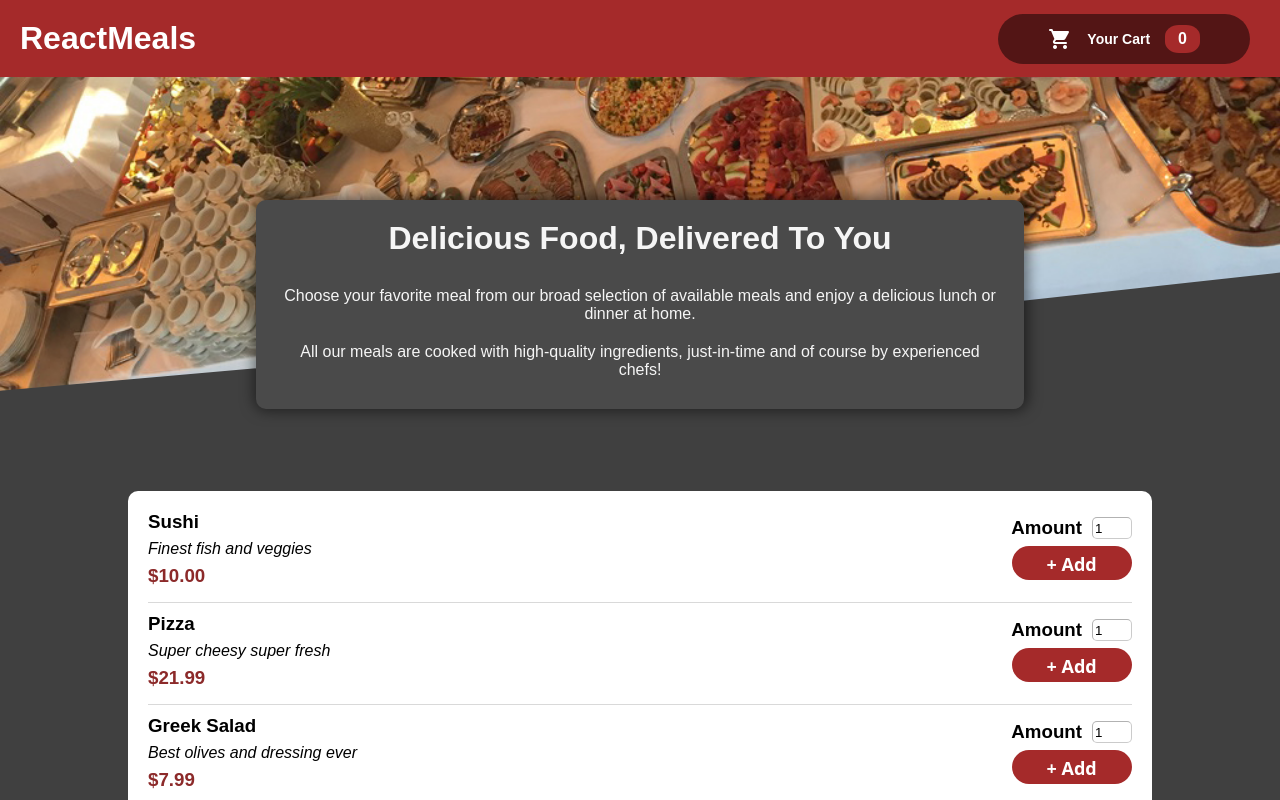
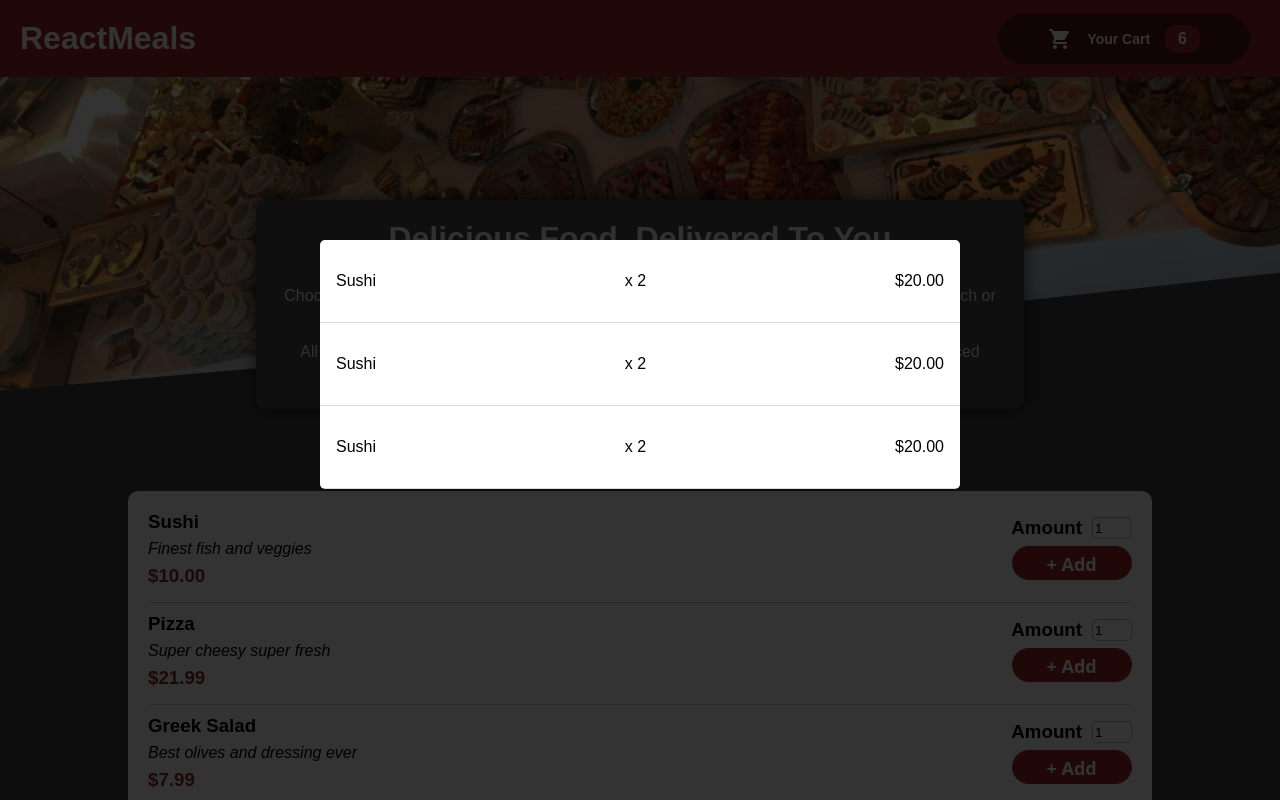
Before and after one commit to KZdesigns/orderApp, a React (Create React App) app: page / in a window 1280 px wide. Shown: the top 800 px of the page. Built offline with nearby package versions, Linux system fonts and the light colour scheme.

Commit message:
finished adding to cart functionality, now working on cart modal have some harded coded that will need to be deleted later

```diff
--- a/src/App.js
+++ b/src/App.js
@@ -3,6 +3,7 @@ import Navigation from "./components/Navigation/Navigation";
 import Jumbotron from "./components/Jumbotron/Jumbotron";
 import HeaderCard from "./components/HeaderCard/HeaderCard";
 import Menu from "./components/Menu/Menu";
+import CartModal from "./components/CartModal/CartModal";
 
 function App() {
   // create menue item objects
@@ -52,24 +53,27 @@ function App() {
   const menuItems = [itemOne, itemTwo, itemThree, itemFour, itemFive, itemSix];
 
   //create state for cartItems
-  const shoppingCart = [];
+  const SHOPPINGCART = [
+    { id: Math.random().toString, name: "Sushi", amount: 2, price: 10.0 },
+    { id: Math.random().toString, name: "Sushi", amount: 2, price: 10.0 },
+    { id: Math.random().toString, name: "Sushi", amount: 2, price: 10.0 },
+  ];
 
   // need to add the ability to create shoppingCart objects in the menuItem component
   // and be sure to add them to shopping cart array
   // addItem handler should add the item that is create in the menuItem component to the array
 
-  const [cartItems, setCartItems] = useState(0);
+  const [cartItems, setCartItems] = useState(SHOPPINGCART);
 
-  const addItemHandler = (number) => {
-    let count = cartItems;
-    count += number;
-    setCartItems(count);
-    console.log("Add Item!! " + count);
+  const addItemHandler = (menuItemSelected) => {
+    let items = [menuItemSelected, ...cartItems];
+    setCartItems(items);
   };
 
   return (
     <React.Fragment>
-      <Navigation cartItemCount={cartItems} />
+      <CartModal cartItems={cartItems} />
+      <Navigation cartItems={cartItems} />
       <Jumbotron />
       <HeaderCard />
       <Menu menuItems={menuItems} onAddItem={addItemHandler} />
--- a/src/components/Cart/Cart.js
+++ b/src/components/Cart/Cart.js
@@ -3,12 +3,21 @@ import classes from "./Cart.module.css";
 import cartIcon from "./cartIcon.png";
 
 const Cart = (props) => {
+  let count = 0;
+
+  props.cartItems.forEach((item) => {
+    count += item.amount;
+  });
+
+  const onClickHandler = () => {
+    console.log(props.cartItems);
+  };
   return (
-    <button className={classes.pill}>
+    <button className={classes.pill} onClick={onClickHandler}>
       <img src={cartIcon} alt="shopping cart"></img>
       <p className={classes.pillItems}>Your Cart</p>
       <div className={classes.pillCountBg}>
-        <p className={classes.pillCount}>{props.cartItemCount}</p>
+        <p className={classes.pillCount}>{count}</p>
       </div>
     </button>
   );
--- /dev/null
+++ b/src/components/CartModal/CartModal.js
@@ -0,0 +1,22 @@
+import React from "react";
+import CartModalItem from "../CartModalItem/CartModalItem";
+import classes from "./CartModal.module.css";
+
+const CartModal = (props) => {
+  return (
+    <div className={classes.modalBackground}>
+      <div className={classes.modalCard}>
+        {props.cartItems.map((cartItem) => (
+          <CartModalItem
+            key={cartItem.id}
+            name={cartItem.name}
+            price={cartItem.price}
+            amount={cartItem.amount}
+          />
+        ))}
+      </div>
+    </div>
+  );
+};
+
+export default CartModal;
--- /dev/null
+++ b/src/components/CartModal/CartModal.module.css
@@ -0,0 +1,20 @@
+.modalBackground {
+    position: fixed;
+    top: 0;
+    left: 0;
+    width: 100%;
+    height: 100vh;
+    z-Index: 10;
+    background: rgba(0, 0, 0, 0.80);
+}
+
+.modalCard {
+    display: flex;
+    flex-direction: column;
+    position: fixed;
+    background-color: rgb(255, 255, 255);
+    top: 15em;
+    left: 25%;
+    border-radius: 5px;
+    width: 50%;
+}
--- /dev/null
+++ b/src/components/CartModalItem/CartModalItem.js
@@ -0,0 +1,14 @@
+import React from "react";
+import classes from "./CartModalItem.module.css";
+
+const CartModalItem = (props) => {
+  return (
+    <div className={classes.modalItem}>
+      <p>{props.name}</p>
+      <p>x {props.amount}</p>
+      <p>${(props.price * props.amount).toFixed(2)}</p>
+    </div>
+  );
+};
+
+export default CartModalItem;
--- /dev/null
+++ b/src/components/CartModalItem/CartModalItem.module.css
@@ -0,0 +1,9 @@
+.modalItem {
+    display: flex;
+    justify-content: space-between;
+    align-items: center;
+    border-bottom: rgba(0, 0, 0, 0.15) solid;
+    border-width: 1px;
+    padding-bottom: 15px;
+    padding: 1rem;
+}
--- a/src/components/MenuItem/MenuItem.js
+++ b/src/components/MenuItem/MenuItem.js
@@ -8,12 +8,21 @@ const MenuItem = (props) => {
     setEnteredAmount(event.target.value);
   };
 
-  const onClickHanlder = () => {
-    props.onAddItem(+enteredAmount);
+  const submitHandler = (event) => {
+    event.preventDefault();
+    const menuItemSelected = {
+      id: Math.random().toString,
+      name: props.name,
+      amount: +enteredAmount,
+      price: props.cost.toFixed(2),
+    };
+
+    props.onAddItem(menuItemSelected);
     setEnteredAmount(1);
   };
 
   return (
+    <form onSubmit={submitHandler}>
       <div className={classes.item}>
         <div className={classes.leftSide}>
           <h3 className={classes.itemHeader}>{props.name}</h3>
@@ -30,11 +39,12 @@ const MenuItem = (props) => {
               value={enteredAmount}
             ></input>
           </div>
-        <button className={classes.addBtn} onClick={onClickHanlder}>
+          <button className={classes.addBtn} type="submit">
             + Add
           </button>
         </div>
       </div>
+    </form>
   );
 };
 
--- a/src/components/Navigation/Navigation.js
+++ b/src/components/Navigation/Navigation.js
@@ -6,7 +6,7 @@ const Navigation = (props) => {
   return (
     <nav className={classes.nav}>
       <h1 className={classes.header}>ReactMeals</h1>
-      <Cart cartItemCount={props.cartItemCount} />
+      <Cart cartItems={props.cartItems} />
     </nav>
   );
 };
```
Lines whose indentation alone changed are shown as unchanged.
